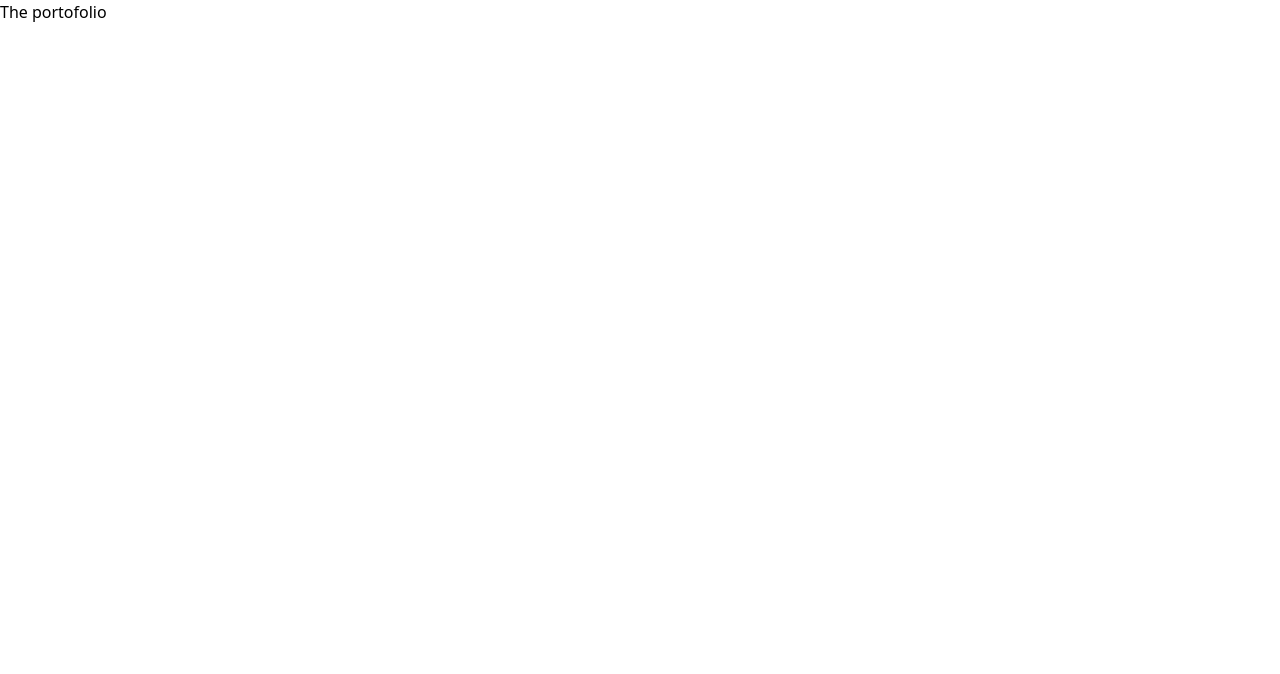
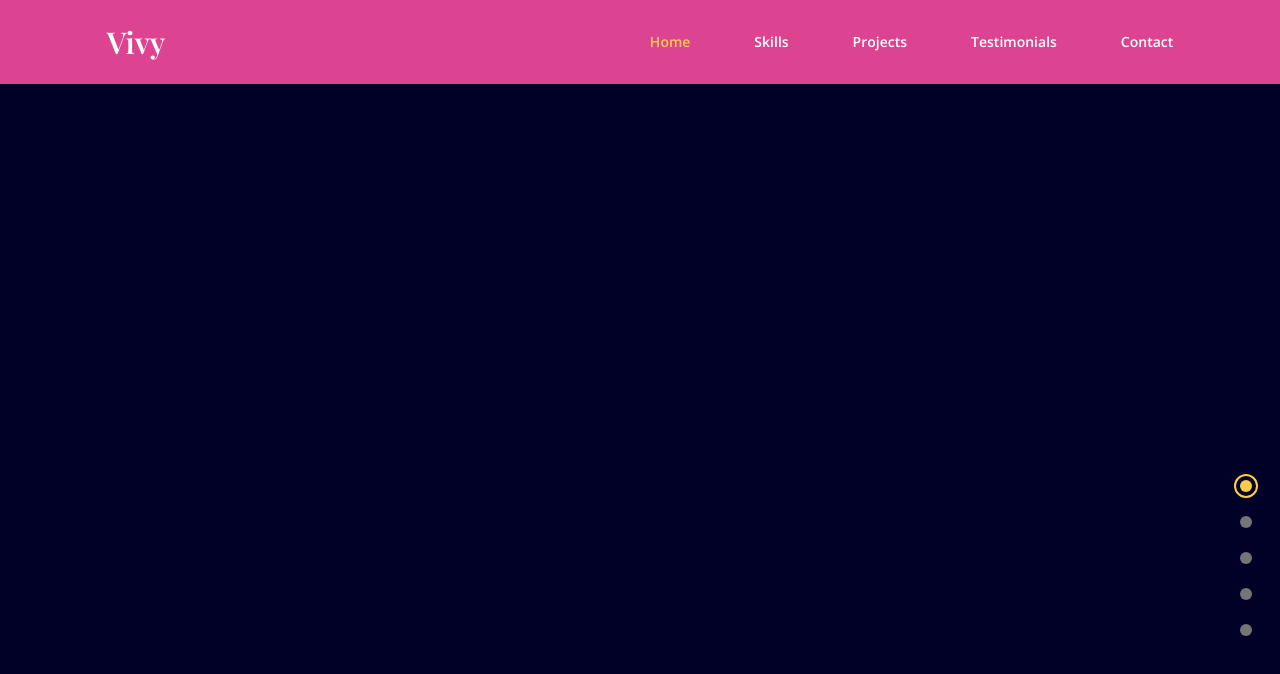
Before and after one commit to Vivy/Portofolio, a React (Vite) app: page / in a window 1280 px wide. Shown: the top 674 px of the page. Built offline with nearby package versions, Linux system fonts and the light colour scheme.

Commit message:
feat: added dotgroup

```diff
--- a/public/output.css
+++ b/public/output.css
@@ -515,6 +515,260 @@ video {
   --tw-backdrop-sepia:  ;
 }
 
+.fixed{
+  position: fixed;
+}
+
+.relative{
+  position: relative;
+}
+
+.top-0{
+  top: 0px;
+}
+
+.right-0{
+  right: 0px;
+}
+
+.bottom-0{
+  bottom: 0px;
+}
+
+.top-\[60\%\]{
+  top: 60%;
+}
+
+.right-7{
+  right: 1.75rem;
+}
+
+.z-40{
+  z-index: 40;
+}
+
+.mx-auto{
+  margin-left: auto;
+  margin-right: auto;
+}
+
+.ml-\[33\%\]{
+  margin-left: 33%;
+}
+
+.flex{
+  display: flex;
+}
+
+.h-full{
+  height: 100%;
+}
+
+.h-3{
+  height: 0.75rem;
+}
+
+.w-full{
+  width: 100%;
+}
+
+.w-5\/6{
+  width: 83.333333%;
+}
+
+.w-\[300px\]{
+  width: 300px;
+}
+
+.w-3{
+  width: 0.75rem;
+}
+
 .resize{
   resize: both;
 }
+
+.flex-col{
+  flex-direction: column;
+}
+
+.items-center{
+  align-items: center;
+}
+
+.justify-end{
+  justify-content: flex-end;
+}
+
+.justify-between{
+  justify-content: space-between;
+}
+
+.gap-16{
+  gap: 4rem;
+}
+
+.gap-10{
+  gap: 2.5rem;
+}
+
+.gap-6{
+  gap: 1.5rem;
+}
+
+.rounded-full{
+  border-radius: 9999px;
+}
+
+.bg-deep-blue{
+  --tw-bg-opacity: 1;
+  background-color: rgb(1 0 38 / var(--tw-bg-opacity));
+}
+
+.bg-red{
+  --tw-bg-opacity: 1;
+  background-color: rgb(220 68 146 / var(--tw-bg-opacity));
+}
+
+.bg-blue{
+  --tw-bg-opacity: 1;
+  background-color: rgb(44 188 233 / var(--tw-bg-opacity));
+}
+
+.bg-dark-grey{
+  --tw-bg-opacity: 1;
+  background-color: rgb(117 117 117 / var(--tw-bg-opacity));
+}
+
+.bg-yellow{
+  --tw-bg-opacity: 1;
+  background-color: rgb(253 204 73 / var(--tw-bg-opacity));
+}
+
+.p-2{
+  padding: 0.5rem;
+}
+
+.p-12{
+  padding: 3rem;
+}
+
+.py-6{
+  padding-top: 1.5rem;
+  padding-bottom: 1.5rem;
+}
+
+.font-playfair{
+  font-family: Playfair Display, serif;
+}
+
+.font-opensans{
+  font-family: Open Sans, sans-serif;
+}
+
+.text-3xl{
+  font-size: 1.875rem;
+  line-height: 2.25rem;
+}
+
+.text-sm{
+  font-size: 0.875rem;
+  line-height: 1.25rem;
+}
+
+.text-2xl{
+  font-size: 1.5rem;
+  line-height: 2rem;
+}
+
+.font-bold{
+  font-weight: 700;
+}
+
+.font-semibold{
+  font-weight: 600;
+}
+
+.text-yellow{
+  --tw-text-opacity: 1;
+  color: rgb(253 204 73 / var(--tw-text-opacity));
+}
+
+.text-deep-blue{
+  --tw-text-opacity: 1;
+  color: rgb(1 0 38 / var(--tw-text-opacity));
+}
+
+.transition{
+  transition-property: color, background-color, border-color, text-decoration-color, fill, stroke, opacity, box-shadow, transform, filter, -webkit-backdrop-filter;
+  transition-property: color, background-color, border-color, text-decoration-color, fill, stroke, opacity, box-shadow, transform, filter, backdrop-filter;
+  transition-property: color, background-color, border-color, text-decoration-color, fill, stroke, opacity, box-shadow, transform, filter, backdrop-filter, -webkit-backdrop-filter;
+  transition-timing-function: cubic-bezier(0.4, 0, 0.2, 1);
+  transition-duration: 150ms;
+}
+
+.duration-500{
+  transition-duration: 500ms;
+}
+
+html,
+body,
+#root,
+.app{
+  height: 100%;
+  background-color: #010026;
+  --tw-text-opacity: 1;
+  color: rgb(255 255 255 / var(--tw-text-opacity));
+}
+
+.before\:absolute::before{
+  content: var(--tw-content);
+  position: absolute;
+}
+
+.before\:top-\[-50\%\]::before{
+  content: var(--tw-content);
+  top: -50%;
+}
+
+.before\:left-\[-50\%\]::before{
+  content: var(--tw-content);
+  left: -50%;
+}
+
+.before\:h-6::before{
+  content: var(--tw-content);
+  height: 1.5rem;
+}
+
+.before\:w-6::before{
+  content: var(--tw-content);
+  width: 1.5rem;
+}
+
+.before\:rounded-full::before{
+  content: var(--tw-content);
+  border-radius: 9999px;
+}
+
+.before\:border-2::before{
+  content: var(--tw-content);
+  border-width: 2px;
+}
+
+.before\:border-yellow::before{
+  content: var(--tw-content);
+  --tw-border-opacity: 1;
+  border-color: rgb(253 204 73 / var(--tw-border-opacity));
+}
+
+.hover\:text-yellow:hover{
+  --tw-text-opacity: 1;
+  color: rgb(253 204 73 / var(--tw-text-opacity));
+}
+
+@media (min-width: 1060px){
+  .md\:h-full{
+    height: 100%;
+  }
+}
--- a/src/App.jsx
+++ b/src/App.jsx
@@ -1,5 +1,34 @@
-function App() {
-  return <div className='App'>The portofolio</div>;
-}
+import { useEffect, useState } from 'react';
+import DotGroup from './component/dotgroup/dotgroup';
+import Navbar from './component/navbar/navbar';
+import useMediaQuery from './hooks/useMediaQuery';
+
+const App = () => {
+  const [selectedPage, setSelectedPage] = useState('home');
+  const isAboveMediumScreens = useMediaQuery('(min-width: 1060px)');
+  const [isTopOfPage, setIsTopOfPage] = useState(true);
+
+  useEffect(() => {
+    const handleScroll = () => {
+      if (window.scrollY === 0) setIsTopOfPage(true);
+      if (window.scrollY !== 0) setIsTopOfPage(false);
+    };
+    window.addEventListener('scroll', handleScroll);
+    return () => window.removeEventListener('scroll', handleScroll);
+  }, []);
+  return (
+    <div className='app bg-deep-blue'>
+      <Navbar selectedPage={selectedPage} setSelectedPage={setSelectedPage} />
+      <div className='w-5/6  mx-auto md:h-full'>
+        {isAboveMediumScreens && (
+          <DotGroup
+            selectedPage={selectedPage}
+            setSelectedPage={setSelectedPage}
+          />
+        )}
+      </div>
+    </div>
+  );
+};
 
 export default App;
--- /dev/null
+++ b/src/component/dotgroup/dotgroup.jsx
@@ -0,0 +1,53 @@
+import AnchorLink from 'react-anchor-link-smooth-scroll';
+
+const DotGroup = ({ selectedPage, setSelectedPage }) => {
+  const selectedStyles =
+    'relative bg-yellow before:absolute before:w-6 before:h-6 before:rounded-full before:border-2 before:border-yellow before:left-[-50%] before:top-[-50%]';
+
+  return (
+    <div className=' flex flex-col gap-6 fixed top-[60%] right-7'>
+      <AnchorLink
+        className={`${
+          selectedPage === 'home' ? selectedStyles : 'bg-dark-grey'
+        }
+        w-3 h-3 rounded-full`}
+        href='#home'
+        onClick={() => setSelectedPage('home')}
+      />
+      <AnchorLink
+        className={`${
+          selectedPage === 'skills' ? selectedStyles : 'bg-dark-grey'
+        }
+        w-3 h-3 rounded-full`}
+        href='#skills'
+        onClick={() => setSelectedPage('skills')}
+      />
+      <AnchorLink
+        className={`${
+          selectedPage === 'projects' ? selectedStyles : 'bg-dark-grey'
+        }
+        w-3 h-3 rounded-full`}
+        href='#projects'
+        onClick={() => setSelectedPage('projects')}
+      />
+      <AnchorLink
+        className={`${
+          selectedPage === 'testimonials' ? selectedStyles : 'bg-dark-grey'
+        }
+        w-3 h-3 rounded-full`}
+        href='#testimonials'
+        onClick={() => setSelectedPage('testimonials')}
+      />
+      <AnchorLink
+        className={`${
+          selectedPage === 'contact' ? selectedStyles : 'bg-dark-grey'
+        }
+        w-3 h-3 rounded-full`}
+        href='#contact'
+        onClick={() => setSelectedPage('contact')}
+      />
+    </div>
+  );
+};
+
+export default DotGroup;
--- a/src/index.css
+++ b/src/index.css
@@ -3,3 +3,13 @@
 @tailwind base;
 @tailwind components;
 @tailwind utilities;
+
+
+html,
+body,
+#root,
+.app{
+  height: 100%;
+  background-color: #010026;
+  @apply text-white;
+}
```
